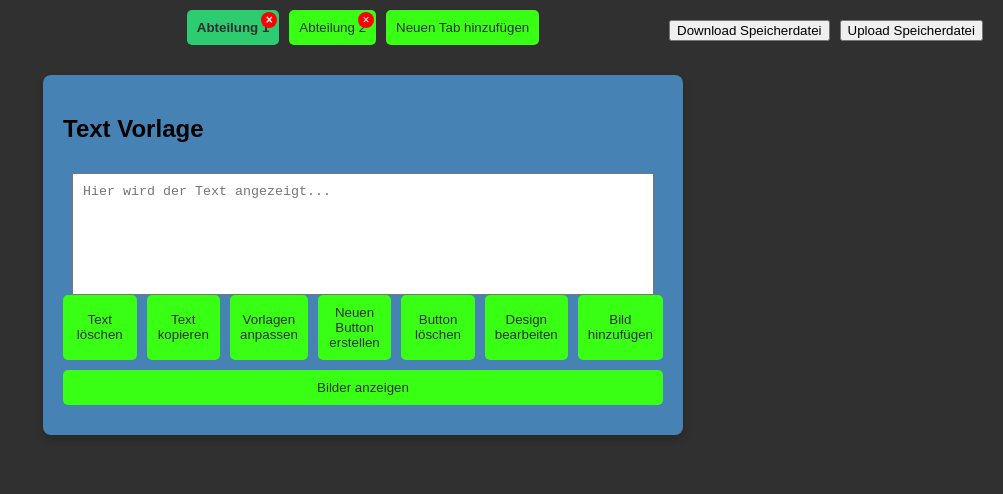
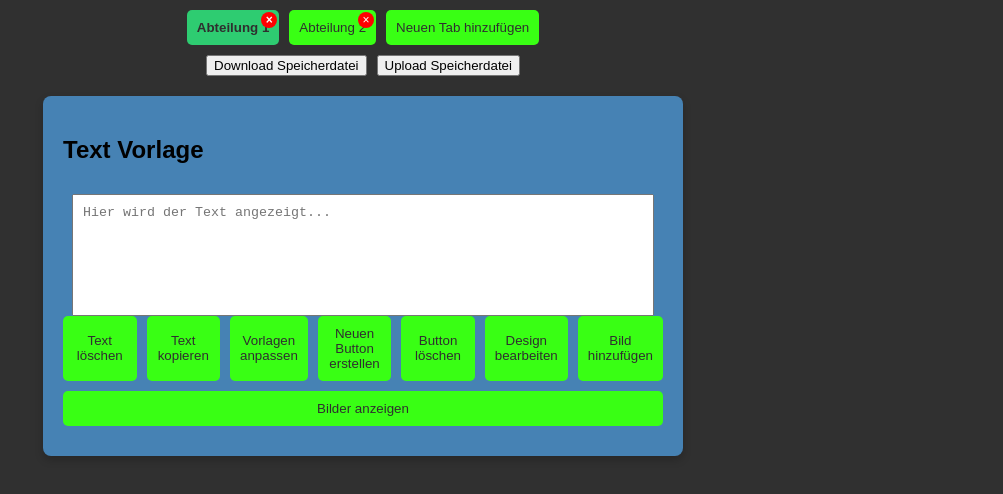
Before and after one commit to d1312439/439, a plain HTML site: page index.html in a window 1280 px wide. Shown: the whole page, without its empty margins (277-1280 px from the left). Drawn offline with Linux system fonts and the light colour scheme.

Commit message:
Update index.html

```diff
--- a/index.html
+++ b/index.html
@@ -76,7 +76,7 @@
             transform: scale(1.05);
         }
         .top-actions {
-            position: absolute;
+
             top: 20px;
             right: 20px;
             display: flex;
@@ -164,6 +164,14 @@
             justify-content: center;
             align-items: center;
         }
+
+        .tab-bar-parent {
+            display: flex;
+            flex-wrap: wrap;
+            flex-direction: column;
+            align-items: center;
+        }
+
         .tab-bar {
             display: flex;
             gap: 10px;
@@ -206,6 +214,7 @@
 </head>
 <body>
 
+<div class="tab-bar-parent">
     <div class="tab-bar">
         <!-- Tab-Buttons werden dynamisch hinzugefügt -->
     </div>
@@ -214,6 +223,7 @@
         <button onclick="downloadState()">Download Speicherdatei</button>
         <button onclick="triggerUpload()">Upload Speicherdatei</button>
         <input type="file" id="uploadInput" style="display: none;" onchange="handleFileUpload(event)">
+    </div>
 </div>
 
 <div class="container">
```
Lines whose indentation alone changed are shown as unchanged.
